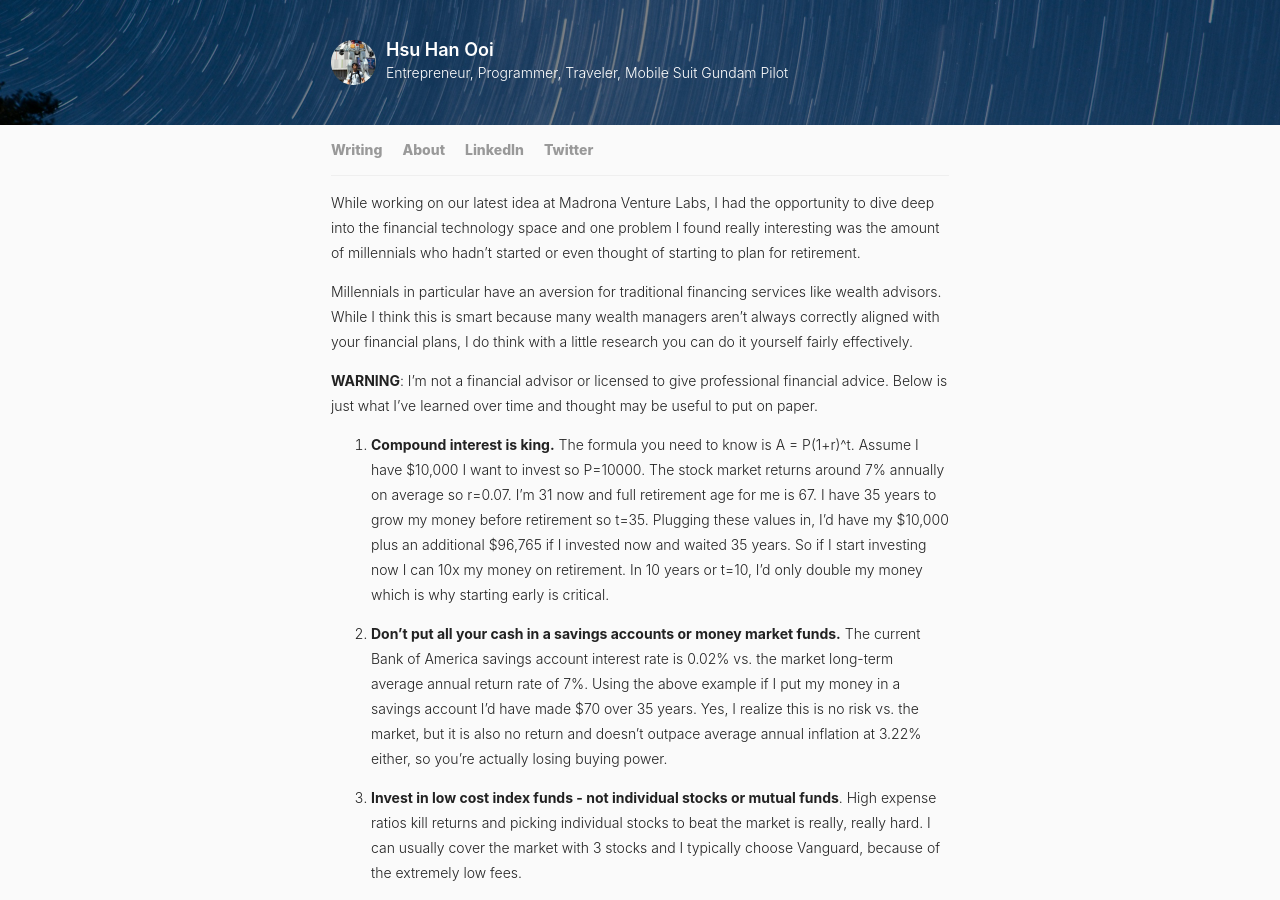
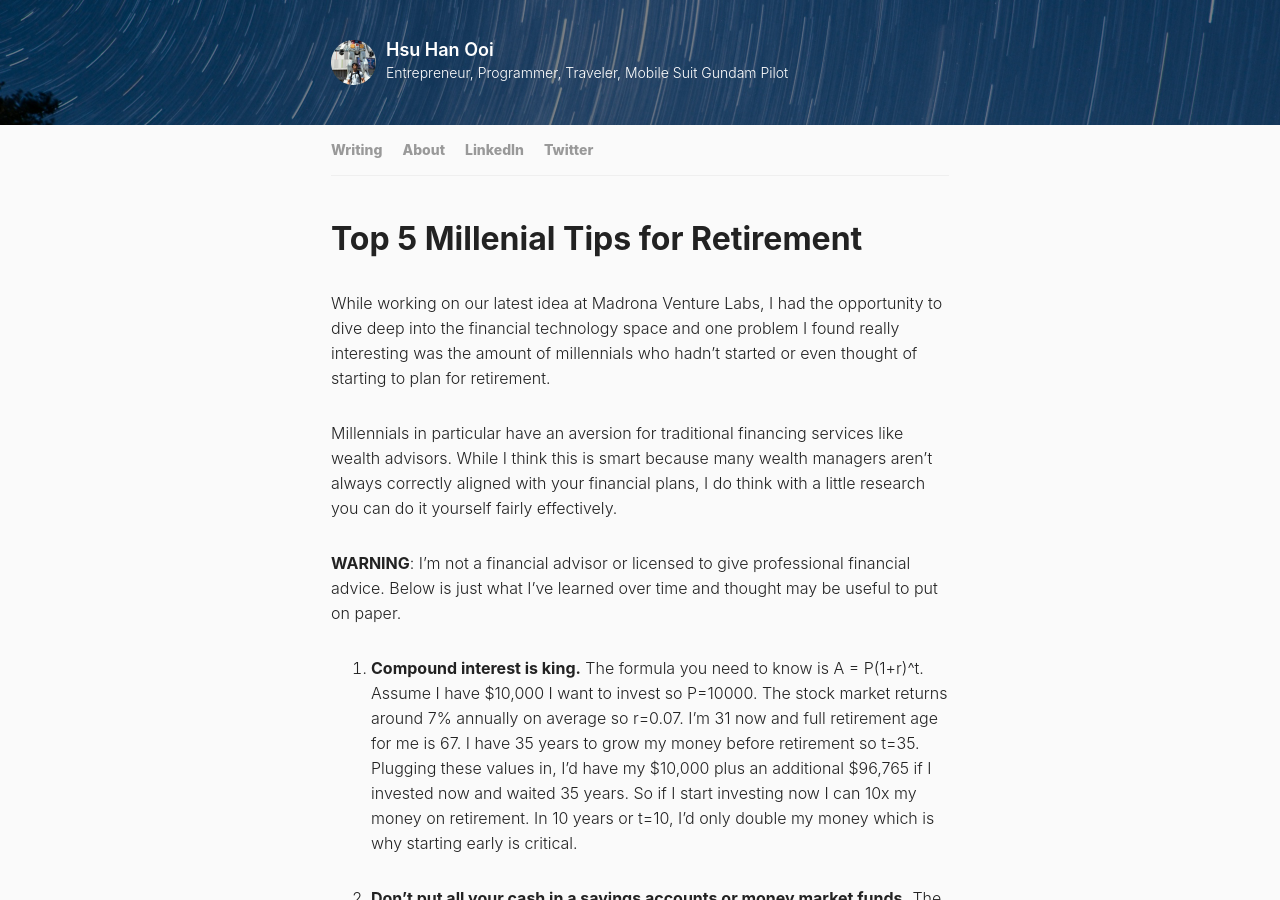
Before and after one commit to hsuhanooi/hsuhanooi.github.io, a Jekyll site: the page built from _posts/2016-08-19-retirement-tips-for-millenials.md, in a window 1280 px wide and 900 px high. Built offline with Jekyll 4.4.1, drawn with Linux system fonts in a browser that asks for light colours; comment, search, counter and statistics services are not loaded; part of the change alters nothing that is shown.

Commit message:
fixed weird spacing under title on list view and title not showing up on post

```diff
--- a/_posts/2016-08-19-retirement-tips-for-millenials.md
+++ b/_posts/2016-08-19-retirement-tips-for-millenials.md
@@ -1,6 +1,7 @@
 ---
-layout: default
+layout: post
 title: Top 5 Millenial Tips for Retirement
+excerpt: While working on our latest idea at Madrona Venture Labs, I had the opportunity to dive deep into the financial technology space and one problem I found really interesting was the amount of millennials who hadn’t started or even thought of starting to plan for retirement.
 ---
 
 While working on our latest idea at Madrona Venture Labs, I had the opportunity to dive deep into the financial technology space and one problem I found really interesting was the amount of millennials who hadn’t started or even thought of starting to plan for retirement.
```
